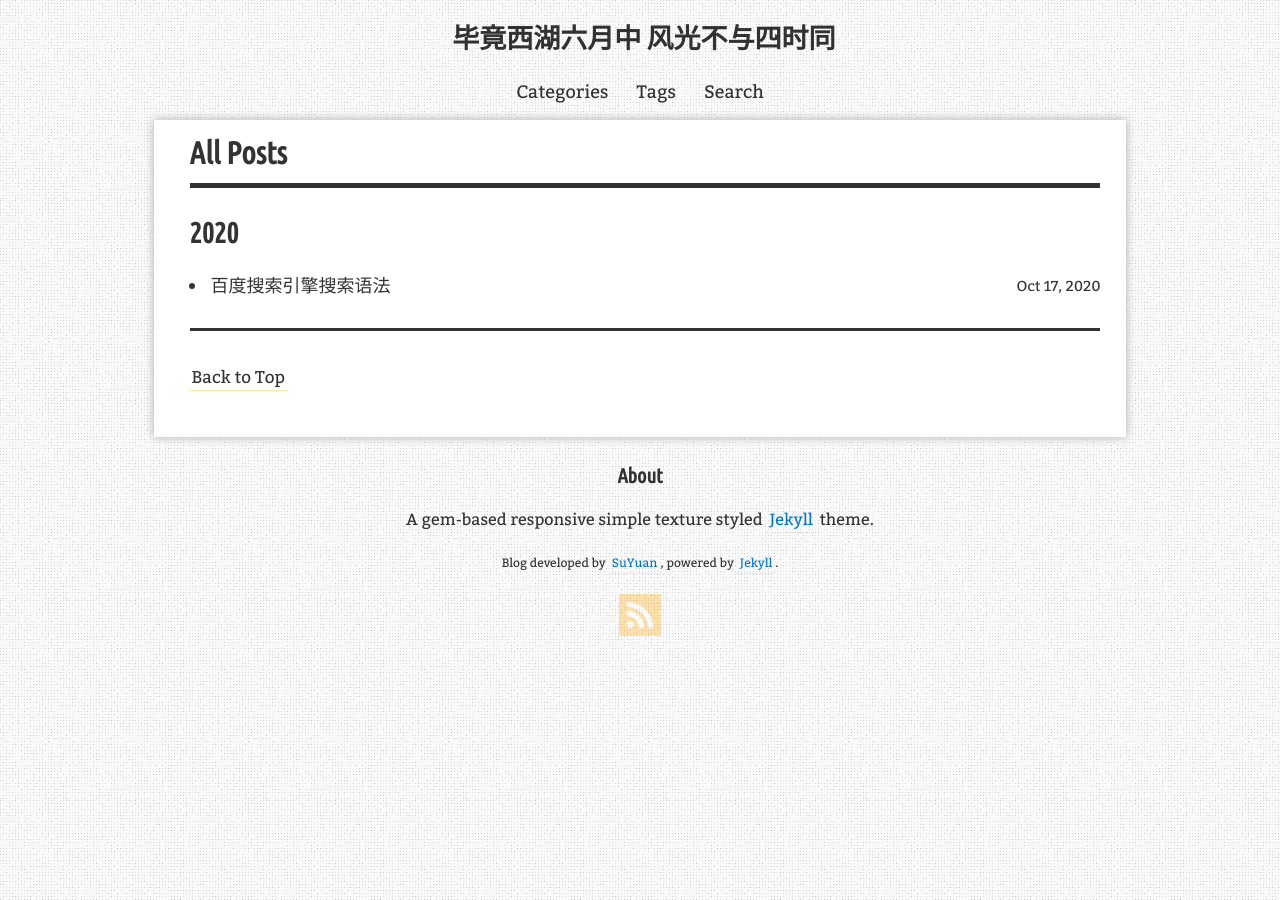
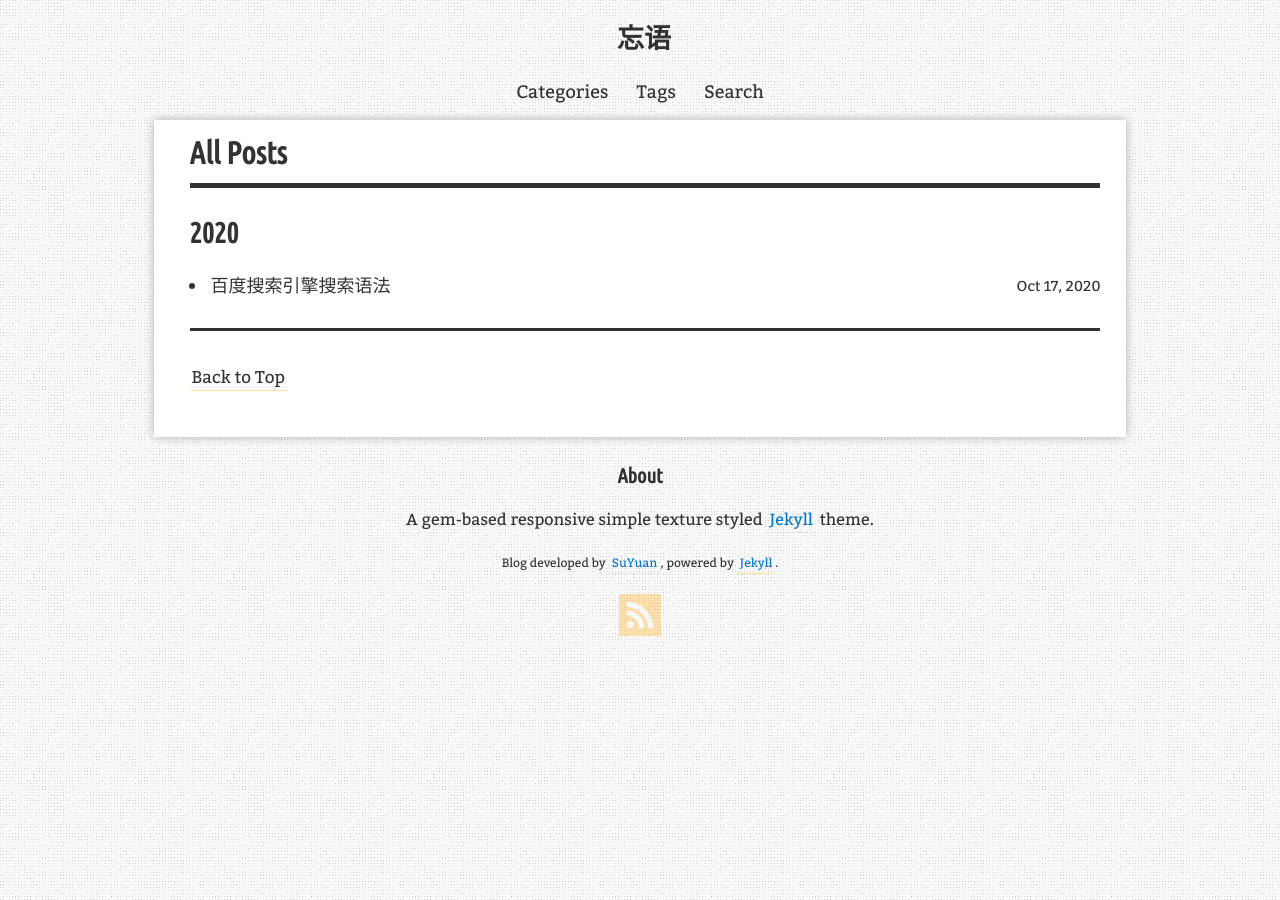
Before and after one commit to chen810/chen810.github.io, a Jekyll site: the page built from blog/index.html, in a window 1280 px wide. Built offline with Jekyll 4.4.1, drawn with Linux system fonts in a browser that asks for light colours; comment, search, counter and statistics services are not loaded.

Commit message:
change name

```diff
--- a/_config.yml
+++ b/_config.yml
@@ -23,7 +23,7 @@ sass:
 # Site Data
 url: # the base hostname & protocol for your site, e.g. http://example.com
 baseurl: # the subpath of your site, e.g. /blog
-title: 毕竟西湖六月中 风光不与四时同
+title: 忘语
 description: "作学习用blog."
 keywords: 'jekyll,theme,gem-based,blog'
 author:
```
